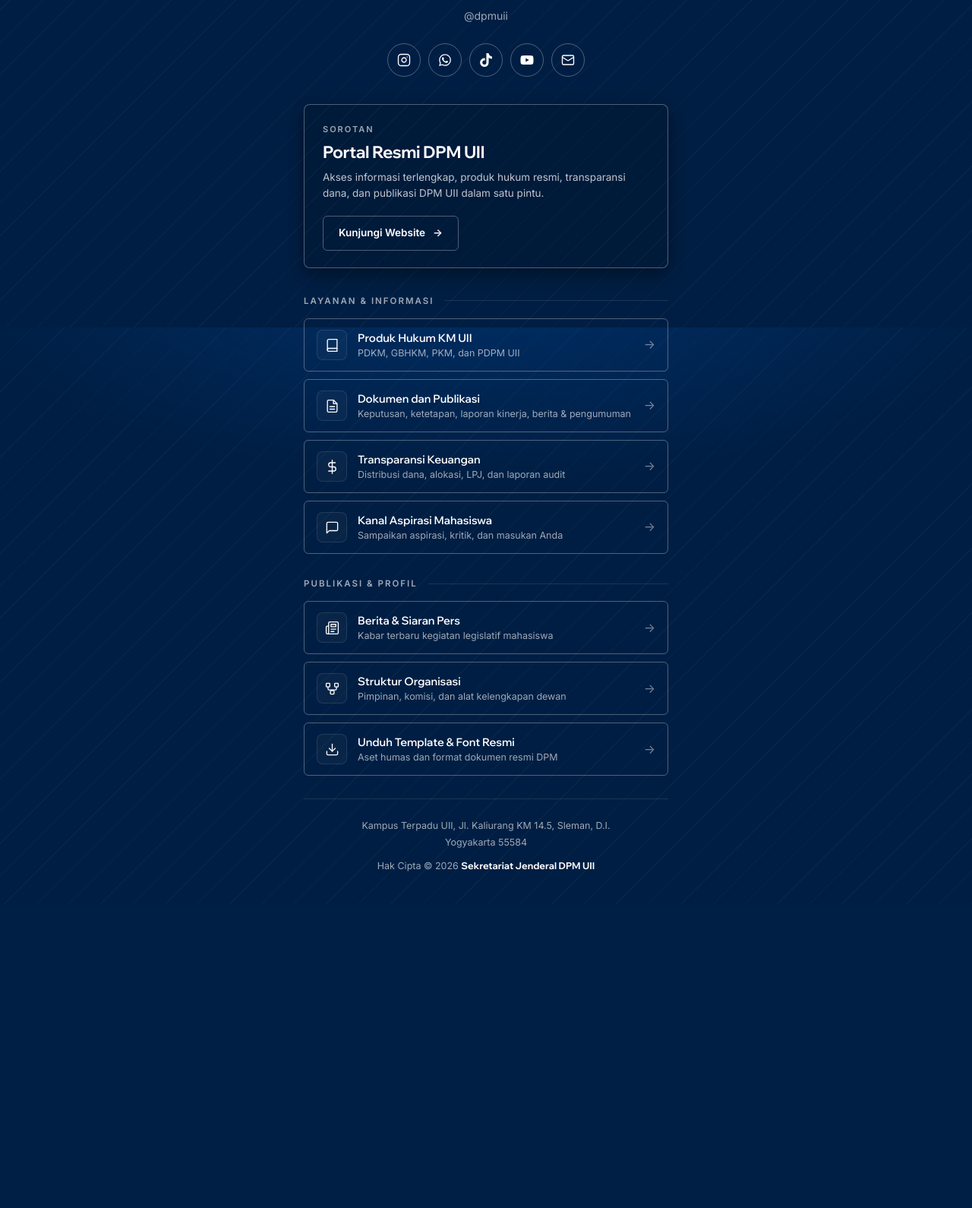
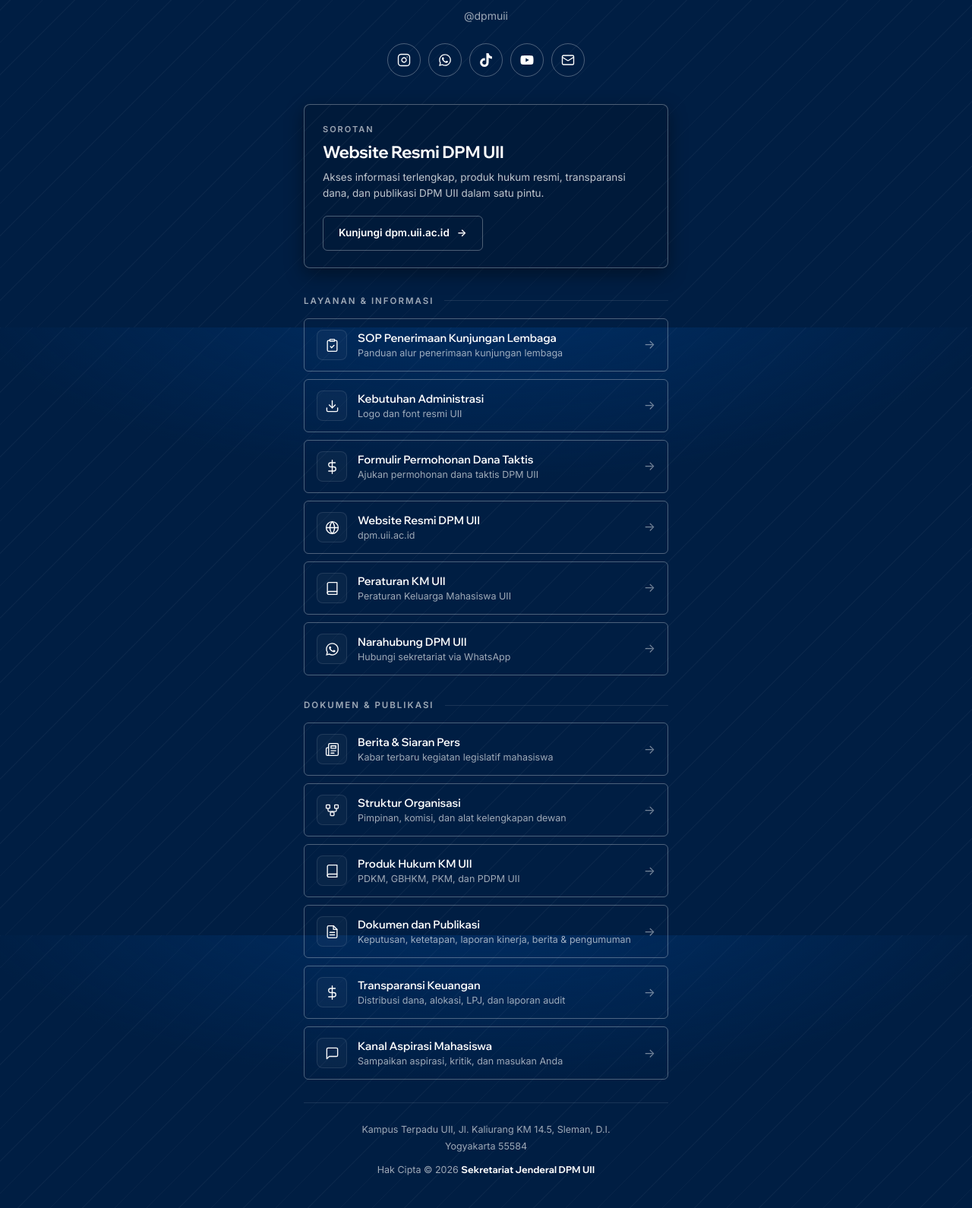
Before and after one commit to dzakyabdurhmn/dpm.uii.ac.id, a Laravel app: page /bio-link in a window 1280 px wide. Shown: the part 369-1959 px from the top of the page at 76% size. Before the commit the page ends 1516 px from the top, so only its background shows below. Run offline with Laravel 12, Linux system fonts and the light colour scheme; data comes from the database, SQL or seed files in the repository.

Commit message:
feat(bio-link): tautan layanan resmi dan narahubung dinamis
Tambah SOP kunjungan lembaga, kebutuhan administrasi, formulir dana taktis, website resmi, peraturan KM, dan narahubung WhatsApp yang diambil dari nomor kontak database.

```diff
--- a/app/Http/Controllers/Site/BioLinkController.php
+++ b/app/Http/Controllers/Site/BioLinkController.php
@@ -8,6 +8,15 @@ use Illuminate\View\View;
 
 class BioLinkController extends Controller
 {
+    /**
+     * Tautan eksternal resmi DPM UII.
+     */
+    private const SOP_KUNJUNGAN_URL = 'https://drive.google.com/file/d/1xJGAk8FctatV3Gc5QWZxQMAKVcssZpFj/view?usp=sharing';
+
+    private const DANA_TAKTIS_FORM_URL = 'https://forms.gle/UqzHq6sr1FsNWUpe7';
+
+    private const WEBSITE_URL = 'https://dpm.uii.ac.id/';
+
     public function index(): View
     {
         $settings = Setting::map();
@@ -24,6 +33,10 @@ class BioLinkController extends Controller
                 'address' => $settings['contact_address'] ?? null,
                 'email' => $settings['contact_email'] ?? null,
                 'phone' => $settings['contact_phone'] ?? null,
+                'whatsapp_url' => $this->whatsappUrl($settings),
+                'sop_kunjungan_url' => self::SOP_KUNJUNGAN_URL,
+                'dana_taktis_form_url' => self::DANA_TAKTIS_FORM_URL,
+                'website_url' => self::WEBSITE_URL,
                 'activeFeatures' => [
                     (object) [
                         'eyebrow' => 'Sorotan',
@@ -38,28 +51,52 @@ class BioLinkController extends Controller
                         'title' => 'Tautan Utama',
                         'activeItems' => [
                             (object) [
-                                'title' => 'Produk Hukum',
-                                'description' => 'Peraturan resmi KM UII',
-                                'url' => route('legal-products.index'),
+                                'title' => 'SOP Penerimaan Kunjungan Lembaga',
+                                'description' => 'Panduan alur penerimaan kunjungan lembaga',
+                                'url' => self::SOP_KUNJUNGAN_URL,
+                                'open_in_new_tab' => true,
+                                'icon_type' => 'custom',
+                                'icon' => $this->icon('clipboard'),
+                            ],
+                            (object) [
+                                'title' => 'Kebutuhan Administrasi',
+                                'description' => 'Logo dan font resmi UII',
+                                'url' => route('humas.download'),
+                                'open_in_new_tab' => false,
+                                'icon_type' => 'custom',
+                                'icon' => $this->icon('download'),
+                            ],
+                            (object) [
+                                'title' => 'Formulir Permohonan Dana Taktis',
+                                'description' => 'Ajukan permohonan dana taktis DPM UII',
+                                'url' => self::DANA_TAKTIS_FORM_URL,
+                                'open_in_new_tab' => true,
+                                'icon_type' => 'custom',
+                                'icon' => $this->icon('money'),
+                            ],
+                            (object) [
+                                'title' => 'Website Resmi DPM UII',
+                                'description' => 'Portal resmi dpm.uii.ac.id',
+                                'url' => self::WEBSITE_URL,
+                                'open_in_new_tab' => true,
+                                'icon_type' => 'custom',
+                                'icon' => $this->icon('globe'),
+                            ],
+                            (object) [
+                                'title' => 'Peraturan KM UII',
+                                'description' => 'Peraturan Keluarga Mahasiswa UII',
+                                'url' => route('legal-products.type', 'pkm'),
                                 'open_in_new_tab' => false,
                                 'icon_type' => 'custom',
                                 'icon' => $this->icon('book'),
                             ],
                             (object) [
-                                'title' => 'Dokumen & Publikasi',
-                                'description' => 'Arsip keputusan dan dokumen resmi DPM UII',
-                                'url' => route('documents.index'),
-                                'open_in_new_tab' => false,
+                                'title' => 'Narahubung DPM UII',
+                                'description' => 'Hubungi sekretariat via WhatsApp',
+                                'url' => $this->whatsappUrl($settings),
+                                'open_in_new_tab' => true,
                                 'icon_type' => 'custom',
-                                'icon' => $this->icon('document'),
-                            ],
-                            (object) [
-                                'title' => 'Aspirasi',
-                                'description' => 'Sampaikan aspirasi mahasiswa',
-                                'url' => url('/#aspirasi'),
-                                'open_in_new_tab' => false,
-                                'icon_type' => 'custom',
-                                'icon' => $this->icon('chat'),
+                                'icon' => $this->icon('whatsapp'),
                             ],
                         ],
                     ],
@@ -82,15 +119,44 @@ class BioLinkController extends Controller
             ],
             [
                 'label' => 'WhatsApp',
-                'url' => 'https://wa.me/6281511092004',
+                'url' => $this->whatsappUrl($settings),
                 'svg' => '<svg viewBox="0 0 448 512" aria-hidden="true"><path d="M380.9 97.1C339 55.1 283.2 32 223.9 32c-122.4 0-222 99.6-222 222 0 39.1 10.2 77.3 29.6 111L0 480l117.7-30.9c32.4 17.7 68.9 27 106.1 27h.1c122.3 0 224.1-99.6 224.1-222 0-59.3-25.2-115-67.1-157zm-157 341.6c-33.2 0-65.7-8.9-94-25.7l-6.7-4-69.8 18.3L72 359.2l-4.4-7c-18.5-29.4-28.2-63.3-28.2-98.2 0-101.7 82.8-184.5 184.6-184.5 49.3 0 95.6 19.2 130.4 54.1 34.8 34.9 56.2 81.2 56.1 130.5 0 101.8-84.9 184.6-186.6 184.6zm101.2-138.2c-5.5-2.8-32.8-16.2-37.9-18-5.1-1.9-8.8-2.8-12.5 2.8-3.7 5.6-14.3 18-17.6 21.8-3.2 3.7-6.5 4.2-12 1.4-32.6-16.3-54-29.1-75.5-66-5.7-9.8 5.7-9.1 16.3-30.3 1.8-3.7.9-6.9-.5-9.7-1.4-2.8-12.5-30.1-17.1-41.2-4.5-10.8-9.1-9.3-12.5-9.5-3.2-.2-6.9-.2-10.6-.2-3.7 0-9.7 1.4-14.8 6.9-5.1 5.6-19.4 19-19.4 46.3 0 27.3 19.9 53.7 22.6 57.4 2.8 3.7 39.1 59.7 94.8 83.8 35.2 15.2 49 16.5 66.6 13.9 10.7-1.6 32.8-13.4 37.4-26.4 4.6-13 4.6-24.1 3.2-26.4-1.3-2.5-5-3.9-10.5-6.6z"/></svg>',
             ],
         ];
     }
 
+    /**
+     * Nomor narahubung resmi dalam format tautan wa.me.
+     *
+     * @param  array<string, string|null>  $settings
+     */
+    private function whatsappUrl(array $settings): string
+    {
+        $phone = $settings['contact_phone'] ?? null;
+
+        if (filled($phone)) {
+            $digits = preg_replace('/\D+/', '', $phone) ?? '';
+
+            if (str_starts_with($digits, '0')) {
+                $digits = '62'.substr($digits, 1);
+            }
+
+            if ($digits !== '') {
+                return 'https://wa.me/'.$digits;
+            }
+        }
+
+        return $settings['social_whatsapp'] ?? 'https://wa.me/6281511092004';
+    }
+
     private function icon(string $name): string
     {
         return match ($name) {
+            'clipboard' => '<svg viewBox="0 0 24 24" fill="none" stroke="currentColor" stroke-width="2" stroke-linecap="round" stroke-linejoin="round" aria-hidden="true"><path d="M9 2h6a1 1 0 0 1 1 1v2H8V3a1 1 0 0 1 1-1z"/><path d="M8 4H6a2 2 0 0 0-2 2v14a2 2 0 0 0 2 2h12a2 2 0 0 0 2-2V6a2 2 0 0 0-2-2h-2"/><path d="m9 14 2 2 4-4"/></svg>',
+            'download' => '<svg viewBox="0 0 24 24" fill="none" stroke="currentColor" stroke-width="2" stroke-linecap="round" stroke-linejoin="round" aria-hidden="true"><path d="M21 15v4a2 2 0 0 1-2 2H5a2 2 0 0 1-2-2v-4"/><polyline points="7 10 12 15 17 10"/><line x1="12" y1="15" x2="12" y2="3"/></svg>',
+            'money' => '<svg viewBox="0 0 24 24" fill="none" stroke="currentColor" stroke-width="2" stroke-linecap="round" stroke-linejoin="round" aria-hidden="true"><line x1="12" y1="1" x2="12" y2="23"/><path d="M17 5H9.5a3.5 3.5 0 0 0 0 7h5a3.5 3.5 0 0 1 0 7H6"/></svg>',
+            'globe' => '<svg viewBox="0 0 24 24" fill="none" stroke="currentColor" stroke-width="2" stroke-linecap="round" stroke-linejoin="round" aria-hidden="true"><circle cx="12" cy="12" r="10"/><line x1="2" y1="12" x2="22" y2="12"/><path d="M12 2a15.3 15.3 0 0 1 4 10 15.3 15.3 0 0 1-4 10 15.3 15.3 0 0 1-4-10 15.3 15.3 0 0 1 4-10z"/></svg>',
+            'whatsapp' => '<svg class="fill" viewBox="0 0 448 512" fill="currentColor" aria-hidden="true"><path d="M380.9 97.1C339 55.1 283.2 32 223.9 32c-122.4 0-222 99.6-222 222 0 39.1 10.2 77.3 29.6 111L0 480l117.7-30.9c32.4 17.7 68.9 27 106.1 27h.1c122.3 0 224.1-99.6 224.1-222 0-59.3-25.2-115-67.1-157zm-157 341.6c-33.2 0-65.7-8.9-94-25.7l-6.7-4-69.8 18.3L72 359.2l-4.4-7c-18.5-29.4-28.2-63.3-28.2-98.2 0-101.7 82.8-184.5 184.6-184.5 49.3 0 95.6 19.2 130.4 54.1 34.8 34.9 56.2 81.2 56.1 130.5 0 101.8-84.9 184.6-186.6 184.6zm101.2-138.2c-5.5-2.8-32.8-16.2-37.9-18-5.1-1.9-8.8-2.8-12.5 2.8-3.7 5.6-14.3 18-17.6 21.8-3.2 3.7-6.5 4.2-12 1.4-32.6-16.3-54-29.1-75.5-66-5.7-9.8 5.7-9.1 16.3-30.3 1.8-3.7.9-6.9-.5-9.7-1.4-2.8-12.5-30.1-17.1-41.2-4.5-10.8-9.1-9.3-12.5-9.5-3.2-.2-6.9-.2-10.6-.2-3.7 0-9.7 1.4-14.8 6.9-5.1 5.6-19.4 19-19.4 46.3 0 27.3 19.9 53.7 22.6 57.4 2.8 3.7 39.1 59.7 94.8 83.8 35.2 15.2 49 16.5 66.6 13.9 10.7-1.6 32.8-13.4 37.4-26.4 4.6-13 4.6-24.1 3.2-26.4-1.3-2.5-5-3.9-10.5-6.6z"/></svg>',
             'book' => '<svg viewBox="0 0 24 24" fill="none" stroke="currentColor" stroke-width="2" stroke-linecap="round" stroke-linejoin="round" aria-hidden="true"><path d="M4 19.5A2.5 2.5 0 0 1 6.5 17H20"/><path d="M6.5 2H20v20H6.5A2.5 2.5 0 0 1 4 19.5v-15A2.5 2.5 0 0 1 6.5 2z"/></svg>',
             'document' => '<svg viewBox="0 0 24 24" fill="none" stroke="currentColor" stroke-width="2" stroke-linecap="round" stroke-linejoin="round" aria-hidden="true"><path d="M14 2H6a2 2 0 0 0-2 2v16a2 2 0 0 0 2 2h12a2 2 0 0 0 2-2V8z"/><polyline points="14 2 14 8 20 8"/><line x1="16" y1="13" x2="8" y2="13"/><line x1="16" y1="17" x2="8" y2="17"/></svg>',
             'chat' => '<svg viewBox="0 0 24 24" fill="none" stroke="currentColor" stroke-width="2" stroke-linecap="round" stroke-linejoin="round" aria-hidden="true"><path d="M21 15a2 2 0 0 1-2 2H7l-4 4V5a2 2 0 0 1 2-2h14a2 2 0 0 1 2 2z"/></svg>',
--- a/resources/views/site/bio-link.blade.php
+++ b/resources/views/site/bio-link.blade.php
@@ -124,7 +124,7 @@
       <a href="https://www.instagram.com/dpmuii/" target="_blank" rel="noopener" aria-label="Instagram @dpmuii">
         <svg class="line" viewBox="0 0 24 24" aria-hidden="true"><rect width="20" height="20" x="2" y="2" rx="5" ry="5"/><path d="M16 11.37A4 4 0 1 1 12.63 8 4 4 0 0 1 16 11.37z"/><line x1="17.5" x2="17.51" y1="6.5" y2="6.5"/></svg>
       </a>
-      <a href="https://wa.me/6281511092004" target="_blank" rel="noopener" aria-label="WhatsApp DPM UII">
+      <a href="{{ $bioLink->whatsapp_url }}" target="_blank" rel="noopener" aria-label="WhatsApp DPM UII">
         <svg class="fill" viewBox="0 0 448 512" aria-hidden="true"><path d="M380.9 97.1C339 55.1 283.2 32 223.9 32c-122.4 0-222 99.6-222 222 0 39.1 10.2 77.3 29.6 111L0 480l117.7-30.9c32.4 17.7 68.9 27 106.1 27h.1c122.3 0 224.1-99.6 224.1-222 0-59.3-25.2-115-67.1-157zm-157 341.6c-33.2 0-65.7-8.9-94-25.7l-6.7-4-69.8 18.3L72 359.2l-4.4-7c-18.5-29.4-28.2-63.3-28.2-98.2 0-101.7 82.8-184.5 184.6-184.5 49.3 0 95.6 19.2 130.4 54.1 34.8 34.9 56.2 81.2 56.1 130.5 0 101.8-84.9 184.6-186.6 184.6zm101.2-138.2c-5.5-2.8-32.8-16.2-37.9-18-5.1-1.9-8.8-2.8-12.5 2.8-3.7 5.6-14.3 18-17.6 21.8-3.2 3.7-6.5 4.2-12 1.4-32.6-16.3-54-29.1-75.5-66-5.7-9.8 5.7-9.1 16.3-30.3 1.8-3.7.9-6.9-.5-9.7-1.4-2.8-12.5-30.1-17.1-41.2-4.5-10.8-9.1-9.3-12.5-9.5-3.2-.2-6.9-.2-10.6-.2-3.7 0-9.7 1.4-14.8 6.9-5.1 5.6-19.4 19-19.4 46.3 0 27.3 19.9 53.7 22.6 57.4 2.8 3.7 39.1 59.7 94.8 83.8 35.2 15.2 49 16.5 66.6 13.9 10.7-1.6 32.8-13.4 37.4-26.4 4.6-13 4.6-24.1 3.2-26.4-1.3-2.5-5-3.9-10.5-6.6z"/></svg>
       </a>
       <a href="https://tiktok.com/@dpmuii" target="_blank" rel="noopener" aria-label="TikTok @dpmuii">
@@ -140,17 +140,104 @@
   </header>
 
   <!-- Sorotan -->
-  <a class="feature rise" style="--i:4" href="{{ route('home') }}">
+  <a class="feature rise" style="--i:4" href="{{ $bioLink->website_url }}" target="_blank" rel="noopener">
     <span class="eyebrow">Sorotan</span>
-    <h2>Portal Resmi DPM UII</h2>
+    <h2>Website Resmi DPM UII</h2>
     <p>Akses informasi terlengkap, produk hukum resmi, transparansi dana, dan publikasi DPM UII dalam satu pintu.</p>
-    <span class="btn">Kunjungi Website <span aria-hidden="true">→</span></span>
+    <span class="btn">Kunjungi dpm.uii.ac.id <span aria-hidden="true">→</span></span>
   </a>
 
   <!-- Grup: Layanan & Informasi -->
   <section class="group rise" style="--i:5" aria-labelledby="g-layanan">
     <h2 id="g-layanan">Layanan &amp; Informasi</h2>
     <ul>
+      <li>
+        <a class="lnk" href="{{ $bioLink->sop_kunjungan_url }}" target="_blank" rel="noopener">
+          <span class="ic"><svg viewBox="0 0 24 24" aria-hidden="true"><path d="M9 2h6a1 1 0 0 1 1 1v2H8V3a1 1 0 0 1 1-1z"/><path d="M8 4H6a2 2 0 0 0-2 2v14a2 2 0 0 0 2 2h12a2 2 0 0 0 2-2V6a2 2 0 0 0-2-2h-2"/><path d="m9 14 2 2 4-4"/></svg></span>
+          <span class="tx">
+            <strong>SOP Penerimaan Kunjungan Lembaga</strong>
+            <small>Panduan alur penerimaan kunjungan lembaga</small>
+          </span>
+          <span class="go" aria-hidden="true">→</span>
+        </a>
+      </li>
+      <li>
+        <a class="lnk" href="{{ route('humas.download') }}">
+          <span class="ic"><svg viewBox="0 0 24 24" aria-hidden="true"><path d="M21 15v4a2 2 0 0 1-2 2H5a2 2 0 0 1-2-2v-4"/><polyline points="7 10 12 15 17 10"/><line x1="12" y1="15" x2="12" y2="3"/></svg></span>
+          <span class="tx">
+            <strong>Kebutuhan Administrasi</strong>
+            <small>Logo dan font resmi UII</small>
+          </span>
+          <span class="go" aria-hidden="true">→</span>
+        </a>
+      </li>
+      <li>
+        <a class="lnk" href="{{ $bioLink->dana_taktis_form_url }}" target="_blank" rel="noopener">
+          <span class="ic"><svg viewBox="0 0 24 24" aria-hidden="true"><line x1="12" y1="1" x2="12" y2="23"/><path d="M17 5H9.5a3.5 3.5 0 0 0 0 7h5a3.5 3.5 0 0 1 0 7H6"/></svg></span>
+          <span class="tx">
+            <strong>Formulir Permohonan Dana Taktis</strong>
+            <small>Ajukan permohonan dana taktis DPM UII</small>
+          </span>
+          <span class="go" aria-hidden="true">→</span>
+        </a>
+      </li>
+      <li>
+        <a class="lnk" href="{{ $bioLink->website_url }}" target="_blank" rel="noopener">
+          <span class="ic"><svg viewBox="0 0 24 24" aria-hidden="true"><circle cx="12" cy="12" r="10"/><line x1="2" y1="12" x2="22" y2="12"/><path d="M12 2a15.3 15.3 0 0 1 4 10 15.3 15.3 0 0 1-4 10 15.3 15.3 0 0 1-4-10 15.3 15.3 0 0 1 4-10z"/></svg></span>
+          <span class="tx">
+            <strong>Website Resmi DPM UII</strong>
+            <small>dpm.uii.ac.id</small>
+          </span>
+          <span class="go" aria-hidden="true">→</span>
+        </a>
+      </li>
+      <li>
+        <a class="lnk" href="{{ route('legal-products.type', 'pkm') }}">
+          <span class="ic"><svg viewBox="0 0 24 24" aria-hidden="true"><path d="M4 19.5A2.5 2.5 0 0 1 6.5 17H20"/><path d="M6.5 2H20v20H6.5A2.5 2.5 0 0 1 4 19.5v-15A2.5 2.5 0 0 1 6.5 2z"/></svg></span>
+          <span class="tx">
+            <strong>Peraturan KM UII</strong>
+            <small>Peraturan Keluarga Mahasiswa UII</small>
+          </span>
+          <span class="go" aria-hidden="true">→</span>
+        </a>
+      </li>
+      <li>
+        <a class="lnk" href="{{ $bioLink->whatsapp_url }}" target="_blank" rel="noopener">
+          <span class="ic"><svg class="fill" viewBox="0 0 448 512" aria-hidden="true"><path d="M380.9 97.1C339 55.1 283.2 32 223.9 32c-122.4 0-222 99.6-222 222 0 39.1 10.2 77.3 29.6 111L0 480l117.7-30.9c32.4 17.7 68.9 27 106.1 27h.1c122.3 0 224.1-99.6 224.1-222 0-59.3-25.2-115-67.1-157zm-157 341.6c-33.2 0-65.7-8.9-94-25.7l-6.7-4-69.8 18.3L72 359.2l-4.4-7c-18.5-29.4-28.2-63.3-28.2-98.2 0-101.7 82.8-184.5 184.6-184.5 49.3 0 95.6 19.2 130.4 54.1 34.8 34.9 56.2 81.2 56.1 130.5 0 101.8-84.9 184.6-186.6 184.6zm101.2-138.2c-5.5-2.8-32.8-16.2-37.9-18-5.1-1.9-8.8-2.8-12.5 2.8-3.7 5.6-14.3 18-17.6 21.8-3.2 3.7-6.5 4.2-12 1.4-32.6-16.3-54-29.1-75.5-66-5.7-9.8 5.7-9.1 16.3-30.3 1.8-3.7.9-6.9-.5-9.7-1.4-2.8-12.5-30.1-17.1-41.2-4.5-10.8-9.1-9.3-12.5-9.5-3.2-.2-6.9-.2-10.6-.2-3.7 0-9.7 1.4-14.8 6.9-5.1 5.6-19.4 19-19.4 46.3 0 27.3 19.9 53.7 22.6 57.4 2.8 3.7 39.1 59.7 94.8 83.8 35.2 15.2 49 16.5 66.6 13.9 10.7-1.6 32.8-13.4 37.4-26.4 4.6-13 4.6-24.1 3.2-26.4-1.3-2.5-5-3.9-10.5-6.6z"/></svg></span>
+          <span class="tx">
+            <strong>Narahubung DPM UII</strong>
+            <small>Hubungi sekretariat via WhatsApp</small>
+          </span>
+          <span class="go" aria-hidden="true">→</span>
+        </a>
+      </li>
+    </ul>
+  </section>
+
+  <!-- Grup: Dokumen & Publikasi -->
+  <section class="group rise" style="--i:6" aria-labelledby="g-publikasi">
+    <h2 id="g-publikasi">Dokumen &amp; Publikasi</h2>
+    <ul>
+      <li>
+        <a class="lnk" href="{{ route('news.index') }}">
+          <span class="ic"><svg viewBox="0 0 24 24" aria-hidden="true"><path d="M4 22h16a2 2 0 0 0 2-2V4a2 2 0 0 0-2-2H8a2 2 0 0 0-2 2v16a2 2 0 0 1-2 2Zm0 0a2 2 0 0 1-2-2v-9c0-1.1.9-2 2-2h2"/><path d="M18 14h-8"/><path d="M15 18h-5"/><path d="M10 6h8v4h-8V6Z"/></svg></span>
+          <span class="tx">
+            <strong>Berita &amp; Siaran Pers</strong>
+            <small>Kabar terbaru kegiatan legislatif mahasiswa</small>
+          </span>
+          <span class="go" aria-hidden="true">→</span>
+        </a>
+      </li>
+      <li>
+        <a class="lnk" href="{{ url('/tentang/struktur') }}">
+          <span class="ic"><svg viewBox="0 0 24 24" aria-hidden="true"><rect x="2" y="3" width="6" height="6" rx="1"/><rect x="16" y="3" width="6" height="6" rx="1"/><rect x="9" y="15" width="6" height="6" rx="1"/><path d="M5 9v3a2 2 0 0 0 2 2h10a2 2 0 0 0 2-2V9"/><path d="M12 14v1"/></svg></span>
+          <span class="tx">
+            <strong>Struktur Organisasi</strong>
+            <small>Pimpinan, komisi, dan alat kelengkapan dewan</small>
+          </span>
+          <span class="go" aria-hidden="true">→</span>
+        </a>
+      </li>
       <li>
         <a class="lnk" href="{{ route('legal-products.index') }}">
           <span class="ic"><svg viewBox="0 0 24 24" aria-hidden="true"><path d="M4 19.5A2.5 2.5 0 0 1 6.5 17H20"/><path d="M6.5 2H20v20H6.5A2.5 2.5 0 0 1 4 19.5v-15A2.5 2.5 0 0 1 6.5 2z"/></svg></span>
@@ -194,43 +281,6 @@
     </ul>
   </section>
 
-  <!-- Grup: Publikasi & Profil -->
-  <section class="group rise" style="--i:6" aria-labelledby="g-publikasi">
-    <h2 id="g-publikasi">Publikasi &amp; Profil</h2>
-    <ul>
-      <li>
-        <a class="lnk" href="{{ route('news.index') }}">
-          <span class="ic"><svg viewBox="0 0 24 24" aria-hidden="true"><path d="M4 22h16a2 2 0 0 0 2-2V4a2 2 0 0 0-2-2H8a2 2 0 0 0-2 2v16a2 2 0 0 1-2 2Zm0 0a2 2 0 0 1-2-2v-9c0-1.1.9-2 2-2h2"/><path d="M18 14h-8"/><path d="M15 18h-5"/><path d="M10 6h8v4h-8V6Z"/></svg></span>
-          <span class="tx">
-            <strong>Berita &amp; Siaran Pers</strong>
-            <small>Kabar terbaru kegiatan legislatif mahasiswa</small>
-          </span>
-          <span class="go" aria-hidden="true">→</span>
-        </a>
-      </li>
-      <li>
-        <a class="lnk" href="{{ url('/tentang/struktur') }}">
-          <span class="ic"><svg viewBox="0 0 24 24" aria-hidden="true"><rect x="2" y="3" width="6" height="6" rx="1"/><rect x="16" y="3" width="6" height="6" rx="1"/><rect x="9" y="15" width="6" height="6" rx="1"/><path d="M5 9v3a2 2 0 0 0 2 2h10a2 2 0 0 0 2-2V9"/><path d="M12 14v1"/></svg></span>
-          <span class="tx">
-            <strong>Struktur Organisasi</strong>
-            <small>Pimpinan, komisi, dan alat kelengkapan dewan</small>
-          </span>
-          <span class="go" aria-hidden="true">→</span>
-        </a>
-      </li>
-      <li>
-        <a class="lnk" href="{{ route('humas.download') }}">
-          <span class="ic"><svg viewBox="0 0 24 24" aria-hidden="true"><path d="M21 15v4a2 2 0 0 1-2 2H5a2 2 0 0 1-2-2v-4"/><polyline points="7 10 12 15 17 10"/><line x1="12" y1="15" x2="12" y2="3"/></svg></span>
-          <span class="tx">
-            <strong>Unduh Template &amp; Font Resmi</strong>
-            <small>Aset humas dan format dokumen resmi DPM</small>
-          </span>
-          <span class="go" aria-hidden="true">→</span>
-        </a>
-      </li>
-    </ul>
-  </section>
-
   <footer class="rise" style="--i:7">
     <p class="addr">Kampus Terpadu UII, Jl. Kaliurang KM 14.5, Sleman, D.I. Yogyakarta 55584</p>
     <p>Hak Cipta &copy; {{ date('Y') }} <strong>Sekretariat Jenderal DPM UII</strong></p>
```
Also changed, not shown: tests/Feature/SiteTest.php (+8 -1 lines).
